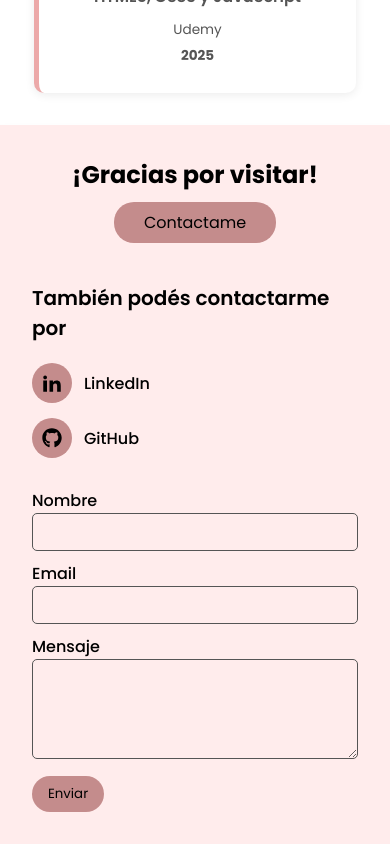
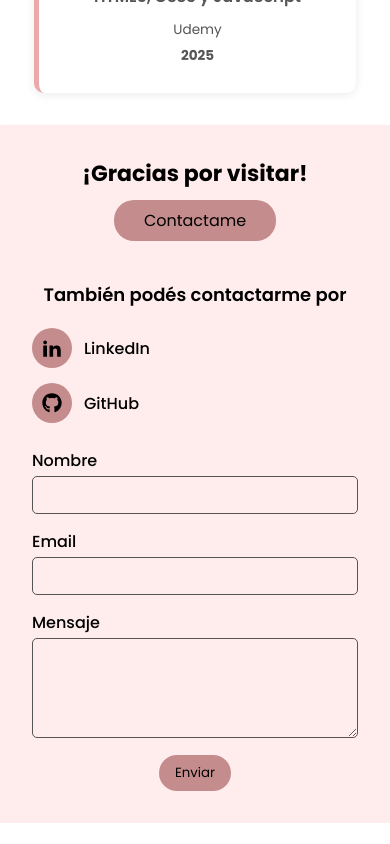
Before and after one commit to Lourdes-s/Portafolio, a React (Vite) app: page / in a window 390 px wide. Shown: the part 3865-4709 px from the top of the page. After the commit the page ends 4688 px from the top, so only its background shows below. Built offline with nearby package versions, Linux system fonts and the light colour scheme.

Commit message:
add footer css

```diff
--- a/src/Components/Footer/Footer.css
+++ b/src/Components/Footer/Footer.css
@@ -158,3 +158,75 @@
     color: var(--color-background);
     transform: scale(1.1);
 }
+
+/* -------------------------------------------- MEDIA QUERIES -------------------------------------------- */
+
+@media (max-width: 1280px) {
+    .footer-content {
+        gap: 20px;
+    }
+
+    .footer h2 {
+        font-size: 22px;
+    }
+}
+
+@media (max-width: 768px) {
+    .footer-content {
+        flex-direction: column;
+        align-items: center;
+        text-align: center;
+    }
+
+    .social,
+    .contact-form {
+        min-width: 100%;
+        text-align: center;
+    }
+
+    .social h3 {
+        font-size: 18px;
+    }
+
+    .contact-form label {
+        text-align: left;
+        display: block;
+    }
+}
+
+@media (max-width: 320px) {
+    .footer {
+        padding: 1rem;
+    }
+
+    .footer h2 {
+        font-size: 18px;
+    }
+
+    .btn-contact {
+        padding: 6px 16px;
+        font-size: 14px;
+    }
+
+    .social .icon {
+        width: 30px;
+        height: 30px;
+        font-size: 16px;
+    }
+
+    .social a {
+        font-size: 14px;
+        gap: 8px;
+    }
+
+    .contact-form input,
+    .contact-form textarea {
+        font-size: 14px;
+        padding: 6px;
+    }
+
+    .contact-form button {
+        font-size: 14px;
+        padding: 6px 12px;
+    }
+}
--- a/src/Components/NavBar/NavBar.css
+++ b/src/Components/NavBar/NavBar.css
@@ -112,6 +112,8 @@ body {
     background: var(--color-oscuro);
 }
 
+/* -------------------------------------------- MEDIA QUERIES -------------------------------------------- */
+
 /* ----------- DESKTOP ----------- */
 @media (min-width:769px) {
     body {
```
